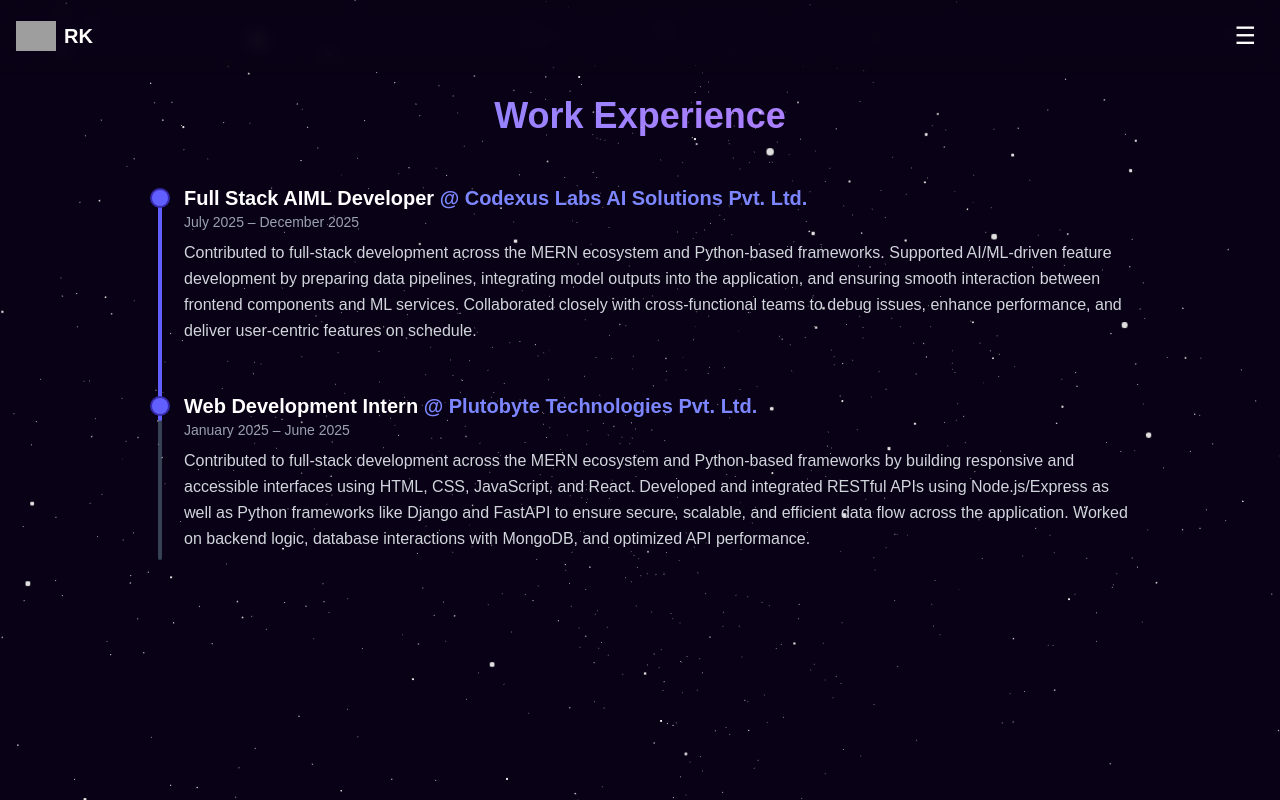
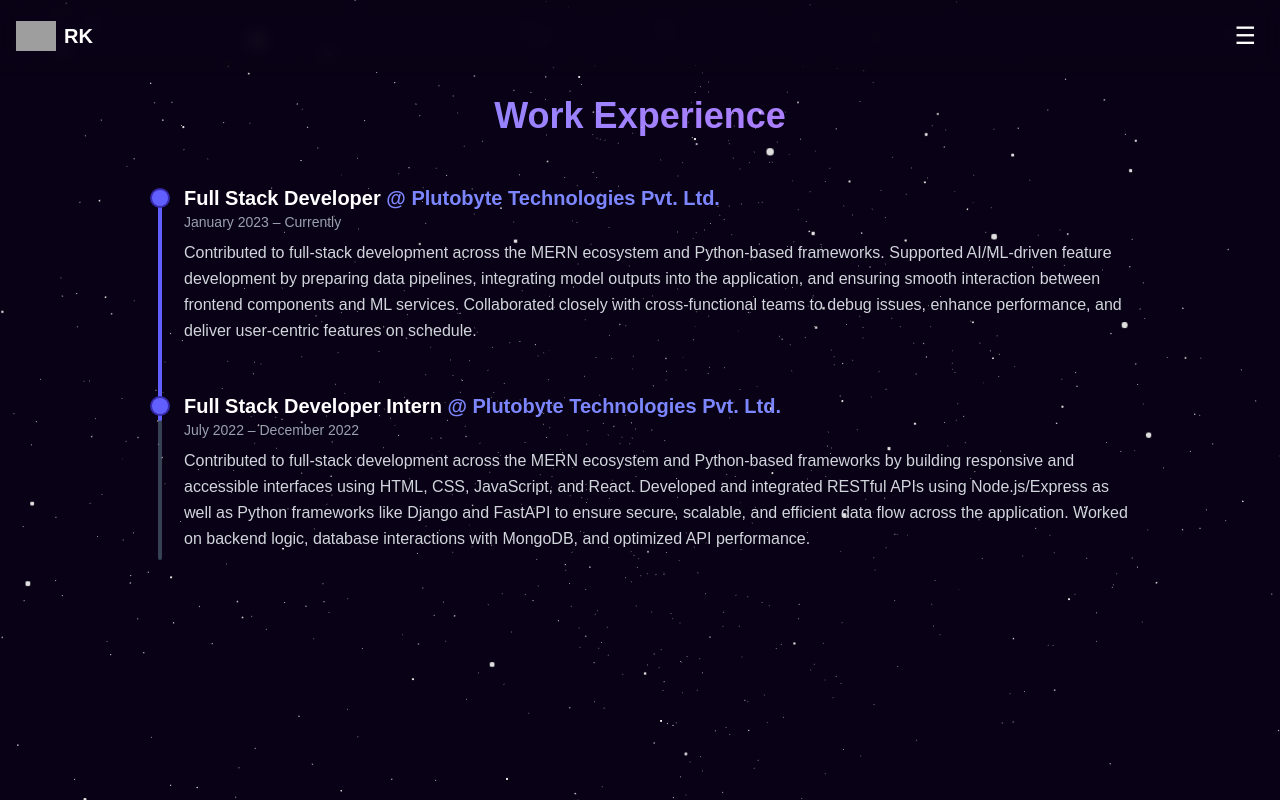
Before and after one commit to kandol007/portfolio, a Next.js app: page /work in a window 1280 px wide. Shown: the top 800 px of the page. Built offline with nearby package versions, Linux system fonts and the light colour scheme; grey boxes are pictures that could not be loaded.

Commit message:
updated Work Experience Timeine

```diff
--- a/src/app/about/page.tsx
+++ b/src/app/about/page.tsx
@@ -25,8 +25,8 @@
 ];
 
 const timeline = [
-  { year: "2024", event: "Started Building multiple MERN projects" },
-  { year: "2025", event: "Joined open source community" },
+  { year: "2022", event: "Started Building multiple MERN projects" },
+  { year: "2023", event: "Joined open source community" },
 ];
 
 export default function AboutPage() {
--- a/src/app/work/page.tsx
+++ b/src/app/work/page.tsx
@@ -7,15 +7,15 @@
 
 const experiences = [
   {
-    role: "Full Stack AIML Developer",
-    company: "Codexus Labs AI Solutions Pvt. Ltd.",
-    duration: "July 2025 – December 2025",
+    role: "Full Stack Developer",
+    company: "Plutobyte Technologies Pvt. Ltd.",
+    duration: "January 2023 – Currently",
     description: "Contributed to full-stack development across the MERN ecosystem and Python-based frameworks. Supported AI/ML-driven feature development by preparing data pipelines, integrating model outputs into the application, and ensuring smooth interaction between frontend components and ML services. Collaborated closely with cross-functional teams to debug issues, enhance performance, and deliver user-centric features on schedule.",
   },
   {
-    role: "Web Development Intern",
+    role: "Full Stack Developer Intern",
     company: "Plutobyte Technologies Pvt. Ltd.",
-    duration: "January 2025 – June 2025",
+    duration: "July 2022 – December 2022",
     description: "Contributed to full-stack development across the MERN ecosystem and Python-based frameworks by building responsive and accessible interfaces using HTML, CSS, JavaScript, and React. Developed and integrated RESTful APIs using Node.js/Express as well as Python frameworks like Django and FastAPI to ensure secure, scalable, and efficient data flow across the application. Worked on backend logic, database interactions with MongoDB, and optimized API performance.",
   },
 ];
```
Also changed, not shown: 1 other file (tests, documents, lock files or other folders).
